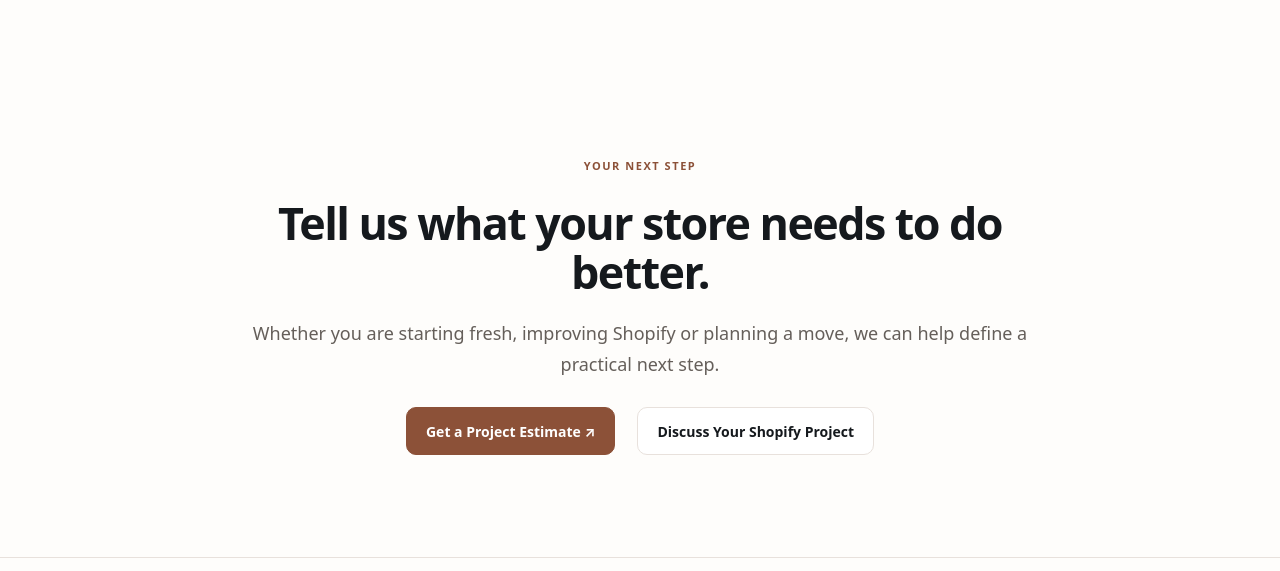
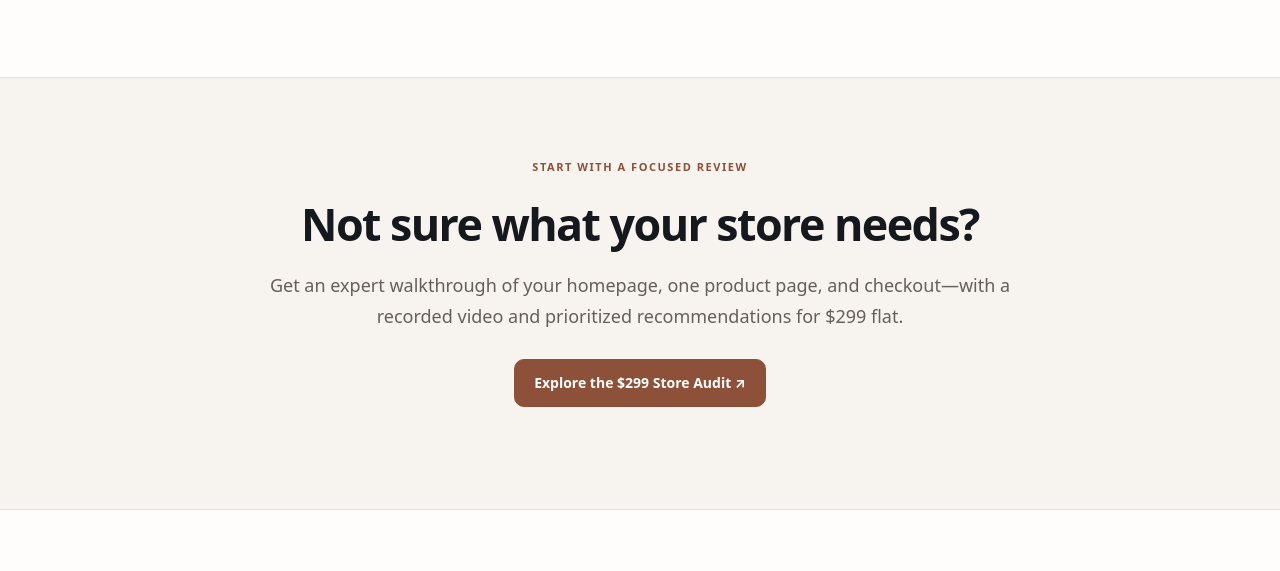
Before and after one commit to prizixlab/prizix-website, a plain HTML site: page shopify/index.html in a window 1280 px wide. Shown: the part 4667-5238 px from the top of the page. Drawn offline with Linux system fonts and the light colour scheme.

Commit message:
Link Shopify services to $299 store audit

```diff
--- a/shopify/index.html
+++ b/shopify/index.html
@@ -83,6 +83,7 @@
       </div>
     </section>
     <section class="section"><div class="container closing"><p class="eyebrow">A guide before you decide</p><h2>A redesign—or a few well-chosen fixes?</h2><p>Learn how to identify the real problem, compare your options and define a useful project scope before committing to a rebuild.</p><a class="text-link" href="/insights/shopify-redesign-or-small-fixes/">Read: Shopify Redesign or Small Fixes? ↗</a></div></section>
+    <section class="section tinted"><div class="container closing"><p class="eyebrow">Start with a focused review</p><h2>Not sure what your store needs?</h2><p>Get an expert walkthrough of your homepage, one product page, and checkout—with a recorded video and prioritized recommendations for $299 flat.</p><div class="actions"><a class="btn primary" href="/store-audit/">Explore the $299 Store Audit ↗</a></div></div></section>
     <section class="section"><div class="container closing"><p class="eyebrow">Your next step</p><h2>Tell us what your store needs to do better.</h2><p>Whether you are starting fresh, improving Shopify or planning a move, we can help define a practical next step.</p><div class="actions"><a class="btn primary" href="/estimate/">Get a Project Estimate ↗</a><a class="btn" href="/#contact">Discuss Your Shopify Project</a></div></div></section>
   </main>
   <footer><div class="container footer-inner"><a class="brand" href="/">PRIZIX</a><nav aria-label="Footer navigation"><a href="/">Home</a><a href="/shopify/" aria-current="page">Shopify Services</a><a href="/#portfolio">Portfolio</a><a href="/#contact">Contact</a></nav></div></footer>
```
